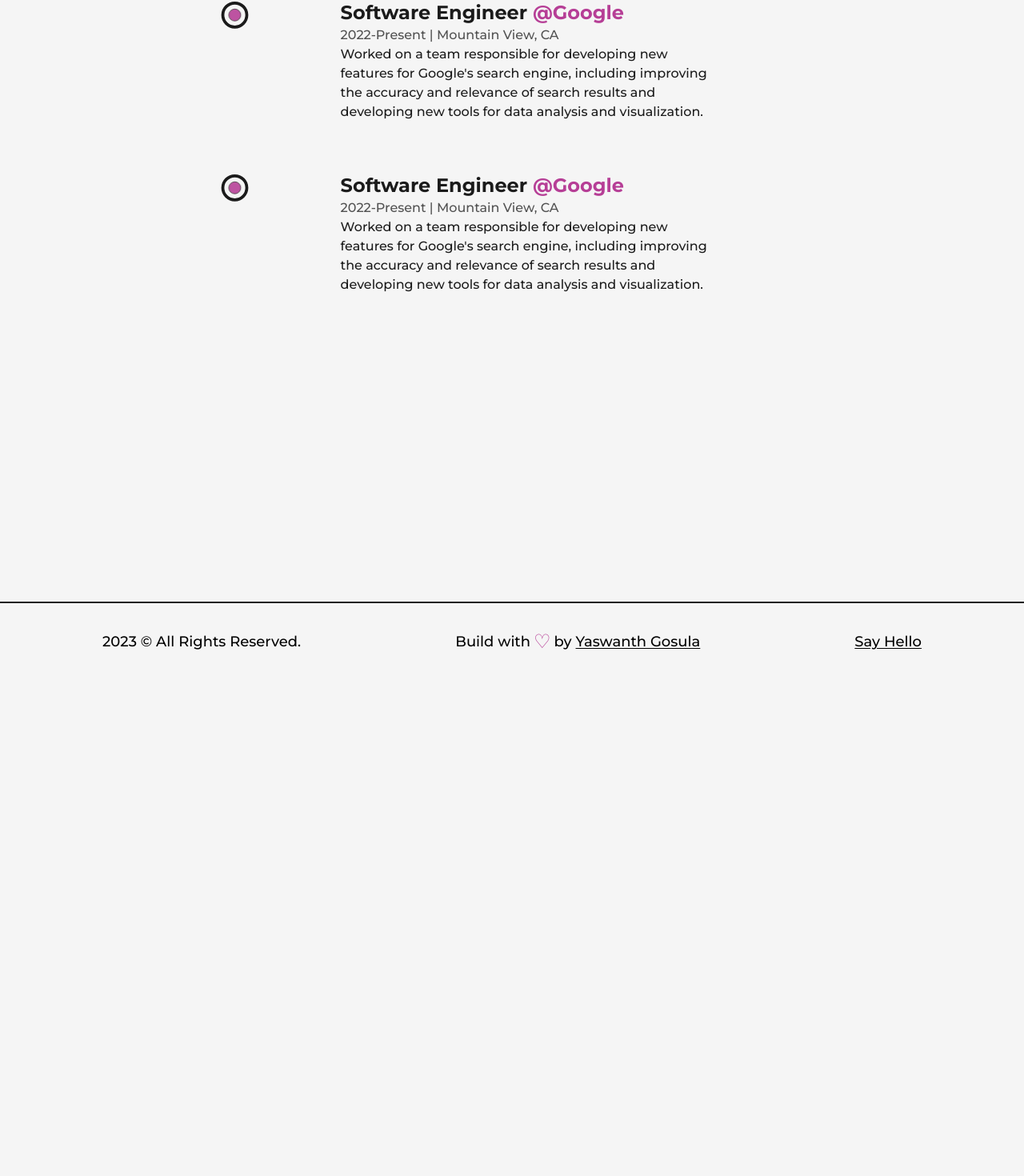
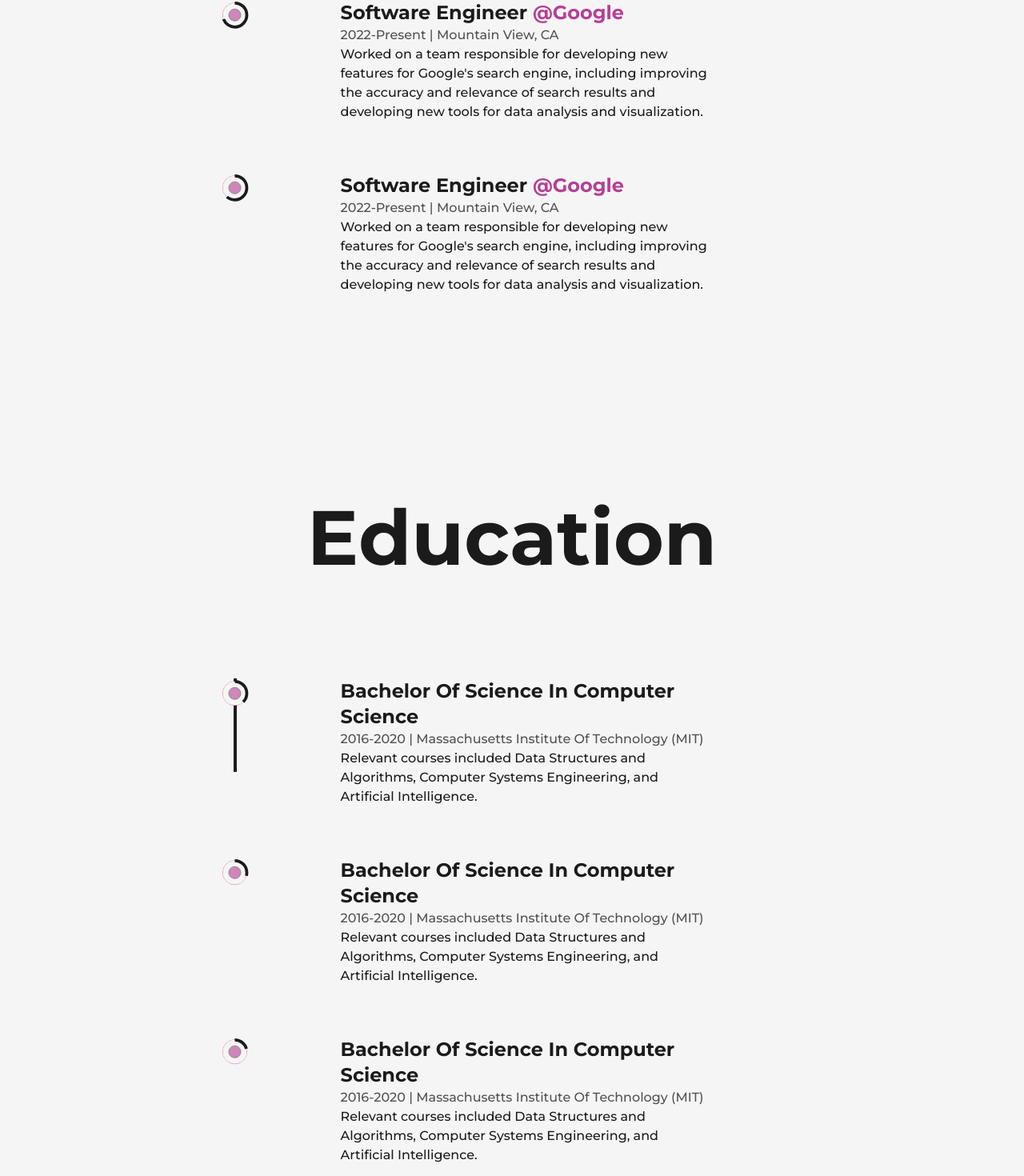
Before and after one commit to yashug/Yaswanth-Developer-Portfolio, a Next.js app: page /about in a window 1280 px wide. Shown: the part 3428-4898 px from the top of the page at 80% size. Before the commit the page ends 4278 px from the top, so only its background shows below. Built offline with nearby package versions, Linux system fonts and the light colour scheme.

Commit message:
code refactor

```diff
--- a/src/app/about/page.jsx
+++ b/src/app/about/page.jsx
@@ -4,6 +4,7 @@
 import AnimatedNumber from "../components/AnimatedNumber";
 import Skills from "../components/Skills";
 import Experience from "../components/Experience";
+import Education from "../components/Education";
 
 export const metadata = {
   title: "Yaswanth Gosula - About",
@@ -12,26 +13,26 @@
 const page = () => {
   return (
     <main className="flex w-full flex-col items-center justify-center pt-16">
-      <AnimatedText text="Passion Fuels Purpose!" className="mb-16"/>
+      <AnimatedText text="Passion Fuels Purpose!" className="mb-16" />
       <div className="grid w-full grid-cols-8 gap-16">
         <div className="col-span-3 flex flex-col items-start justify-start">
           <h2 className="mb-4 text-lg font-bold uppercase text-dark/75">
             Biography
           </h2>
           <p className="font-medium">
-            Hi, I'm CodeBucks, a web developer and UI/UX designer with a passion
+            Hi, I&apos;m CodeBucks, a web developer and UI/UX designer with a passion
             for creating beautiful, functional, and user-centered digital
             experiences. With 4 years of experience in the field. I am always
-            looking for new and innovative ways to bring my clients' visions to
+            looking for new and innovative ways to bring my clients&apos; visions to
             life.
           </p>
           <p className="my-4 font-medium">
             I believe that design is about more than just making things look
-            pretty – it's about solving problems and creating intuitive,
+            pretty – it&apos;s about solving problems and creating intuitive,
             enjoyable experiences for users.
           </p>
           <p className="font-medium">
-            Whether I'm working on a website, mobile app, or other digital
+            Whether I&apos;m working on a website, mobile app, or other digital
             product, I bring my commitment to design excellence and
             user-centered thinking to every project I work on. I look forward to
             the opportunity to bring my skills and passion to your next project.
@@ -74,6 +75,7 @@
       </div>
       <Skills />
       <Experience />
+      <Education />
     </main>
   );
 };
--- /dev/null
+++ b/src/app/components/Education.tsx
@@ -0,0 +1,50 @@
+"use client";
+import { motion, useScroll } from "framer-motion";
+import { useRef } from "react";
+import EducationDetails from "./EducationDetails";
+
+const Education = () => {
+  const ref = useRef(null);
+  const { scrollYProgress } = useScroll({
+    target: ref,
+    offset: ["start end", "center start"],
+    layoutEffect: false,
+  });
+
+  return (
+    <div className="mb-64 w-full">
+      <h2 className="font-bold text-8xl mb-32 w-full text-center">Education</h2>
+      <div ref={ref} className="w-[75%] mx-auto relative">
+        <motion.div
+          style={{ scaleY: scrollYProgress }}
+          className="absolute left-9 top-0 w-[4px] h-full bg-dark origin-top"
+        />
+        <ul className="w-full flex flex-col items-center justify-between ml-4">
+          <EducationDetails
+            type="Bachelor Of Science In Computer Science"
+            time="2016-2020"
+            place="Massachusetts Institute Of Technology (MIT)"
+            info="Relevant courses included Data Structures and Algorithms, Computer Systems Engineering, and Artificial
+            Intelligence."
+          />
+          <EducationDetails
+            type="Bachelor Of Science In Computer Science"
+            time="2016-2020"
+            place="Massachusetts Institute Of Technology (MIT)"
+            info="Relevant courses included Data Structures and Algorithms, Computer Systems Engineering, and Artificial
+            Intelligence."
+          />
+          <EducationDetails
+            type="Bachelor Of Science In Computer Science"
+            time="2016-2020"
+            place="Massachusetts Institute Of Technology (MIT)"
+            info="Relevant courses included Data Structures and Algorithms, Computer Systems Engineering, and Artificial
+            Intelligence."
+          />
+        </ul>
+      </div>
+    </div>
+  );
+};
+
+export default Education;
--- /dev/null
+++ b/src/app/components/EducationDetails.tsx
@@ -0,0 +1,40 @@
+import { motion, useScroll } from "framer-motion";
+import { useRef } from "react";
+import LiIcon from "./LiIcon";
+
+type EducationDetailsProps = {
+  type: string;
+  time: string;
+  place: string;
+  info: string;
+};
+
+const EducationDetails = ({
+  type,
+  time,
+  place,
+  info,
+}: EducationDetailsProps) => {
+  const ref = useRef(null);
+  return (
+    <li
+      ref={ref}
+      className="my-8 first:mt-0 last:mb-0 w-[60%] mx-auto flex flex-col items-center justify-between"
+    >
+      <LiIcon reference={ref} />
+      <motion.div
+        initial={{ y: 50 }}
+        whileInView={{ y: 0 }}
+        transition={{ duration: 0.5, type: "spring" }}
+      >
+        <h3 className="capitalize font-bold text-2xl">{type}&nbsp;</h3>
+        <span className="capitalize font-medium text-dark/75">
+          {time} | {place}
+        </span>
+        <p className="font-medium w-full">{info}</p>
+      </motion.div>
+    </li>
+  );
+};
+
+export default EducationDetails;
--- a/src/app/components/Experience.tsx
+++ b/src/app/components/Experience.tsx
@@ -1,61 +1,14 @@
 "use client";
 import { motion, useScroll } from "framer-motion";
 import { useRef } from "react";
-import LiIcon from "./LiIcon";
-
-type DetailsProps = {
-  position: string;
-  company: string;
-  companyLink: string;
-  time: string;
-  address: string;
-  work: string;
-};
-
-const Details = ({
-  position,
-  company,
-  companyLink,
-  time,
-  address,
-  work,
-}: DetailsProps) => {
-  const ref = useRef(null);
-  return (
-    <li
-      ref={ref}
-      className="my-8 first:mt-0 last:mb-0 w-[60%] mx-auto flex flex-col items-center justify-between"
-    >
-      <LiIcon reference={ref} />
-      <motion.div
-        initial={{ y: 50 }}
-        whileInView={{ y: 0 }}
-        transition={{ duration: 0.5, type: "spring" }}
-      >
-        <h3 className="capitalize font-bold text-2xl">
-          {position}&nbsp;
-          <a
-            href={companyLink}
-            target="_blank"
-            className="text-primary capitalize"
-          >
-            @{company}
-          </a>
-        </h3>
-        <span className="capitalize font-medium text-dark/75">
-          {time} | {address}
-        </span>
-        <p className="font-medium w-full">{work}</p>
-      </motion.div>
-    </li>
-  );
-};
+import ExperienceDetails from "./ExperienceDetails";
 
 const Experience = () => {
   const ref = useRef(null);
   const { scrollYProgress } = useScroll({
     target: ref,
     offset: ["start end", "center start"],
+    layoutEffect: false
   });
 
   return (
@@ -69,7 +22,7 @@
           className="absolute left-9 top-0 w-[4px] h-full bg-dark origin-top"
         />
         <ul className="w-full flex flex-col items-center justify-between ml-4">
-          <Details
+          <ExperienceDetails
             position="Software Engineer"
             company="Google"
             companyLink="www.google.com"
@@ -79,7 +32,7 @@
 search engine, including improving the accuracy and relevance of search results and
 developing new tools for data analysis and visualization."
           />
-          <Details
+          <ExperienceDetails
             position="Software Engineer"
             company="Google"
             companyLink="www.google.com"
@@ -89,7 +42,7 @@
 search engine, including improving the accuracy and relevance of search results and
 developing new tools for data analysis and visualization."
           />
-          <Details
+          <ExperienceDetails
             position="Software Engineer"
             company="Google"
             companyLink="www.google.com"
@@ -99,7 +52,7 @@
 search engine, including improving the accuracy and relevance of search results and
 developing new tools for data analysis and visualization."
           />
-          <Details
+          <ExperienceDetails
             position="Software Engineer"
             company="Google"
             companyLink="www.google.com"
@@ -109,7 +62,7 @@
 search engine, including improving the accuracy and relevance of search results and
 developing new tools for data analysis and visualization."
           />
-          <Details
+          <ExperienceDetails
             position="Software Engineer"
             company="Google"
             companyLink="www.google.com"
@@ -119,7 +72,7 @@
 search engine, including improving the accuracy and relevance of search results and
 developing new tools for data analysis and visualization."
           />
-          <Details
+          <ExperienceDetails
             position="Software Engineer"
             company="Google"
             companyLink="www.google.com"
--- /dev/null
+++ b/src/app/components/ExperienceDetails.tsx
@@ -0,0 +1,54 @@
+import { motion, useScroll } from "framer-motion";
+import { useRef } from "react";
+import LiIcon from "./LiIcon";
+
+type ExperienceDetailsProps = {
+  position: string;
+  company: string;
+  companyLink: string;
+  time: string;
+  address: string;
+  work: string;
+};
+
+const ExperienceDetails = ({
+  position,
+  company,
+  companyLink,
+  time,
+  address,
+  work,
+}: ExperienceDetailsProps) => {
+  const ref = useRef(null);
+
+  return (
+    <li
+      ref={ref}
+      className="my-8 first:mt-0 last:mb-0 w-[60%] mx-auto flex flex-col items-center justify-between"
+    >
+      <LiIcon reference={ref} />
+      <motion.div
+        initial={{ y: 50 }}
+        whileInView={{ y: 0 }}
+        transition={{ duration: 0.5, type: "spring" }}
+      >
+        <h3 className="capitalize font-bold text-2xl">
+          {position}&nbsp;
+          <a
+            href={companyLink}
+            target="_blank"
+            className="text-primary capitalize"
+          >
+            @{company}
+          </a>
+        </h3>
+        <span className="capitalize font-medium text-dark/75">
+          {time} | {address}
+        </span>
+        <p className="font-medium w-full">{work}</p>
+      </motion.div>
+    </li>
+  );
+};
+
+export default ExperienceDetails;
--- a/src/app/components/LiIcon.tsx
+++ b/src/app/components/LiIcon.tsx
@@ -4,6 +4,7 @@
   const { scrollYProgress } = useScroll({
     target: reference,
     offset: ["center end", "center center"],
+    layoutEffect: false,
   });
 
   return (
--- a/src/app/layout.tsx
+++ b/src/app/layout.tsx
@@ -18,6 +18,7 @@
     <html lang="en">
       <body
         className={`${monserrat.variable} font-mont bg-light w-full min-h-screen`}
+        suppressHydrationWarning={true}
       >
         <NavBar />
         <main className="flex items-center w-full min-h-screen text-dark">
```
